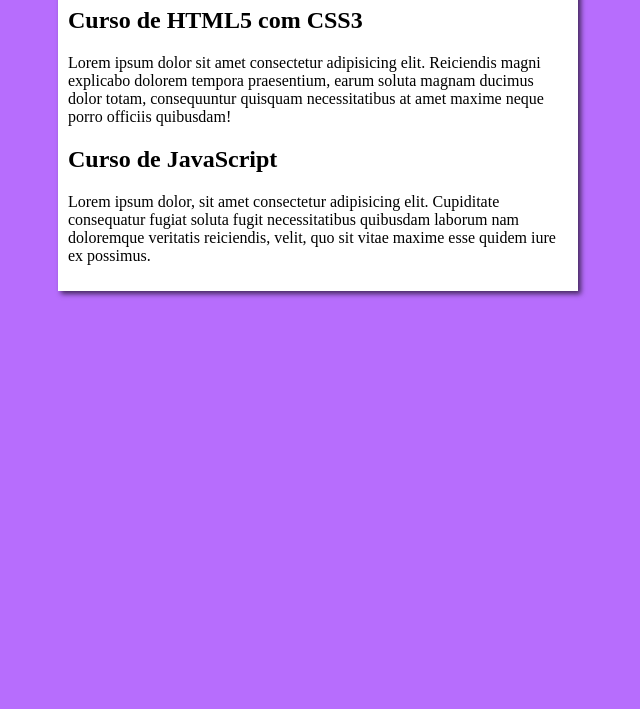
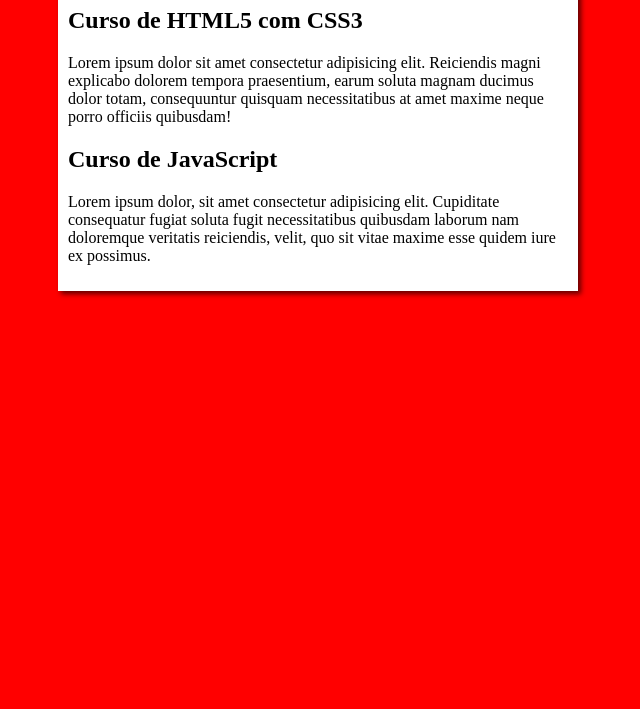
Before and after one commit to Gabryel-Max/projeto-site, a plain HTML site: page index.html in a window 1280 px wide. Shown: the part 91-800 px from the top of the page, without its empty margins (322-962 px from the left). Drawn offline with Linux system fonts and the light colour scheme.

Commit message:
Update style.css

```diff
--- a/estilos/style.css
+++ b/estilos/style.css
@@ -4,7 +4,7 @@
 }
 
 body {
-    background-color: rgb(183, 109, 253);
+    background-color: rgb(255, 0, 0);
 
 }
 
```
